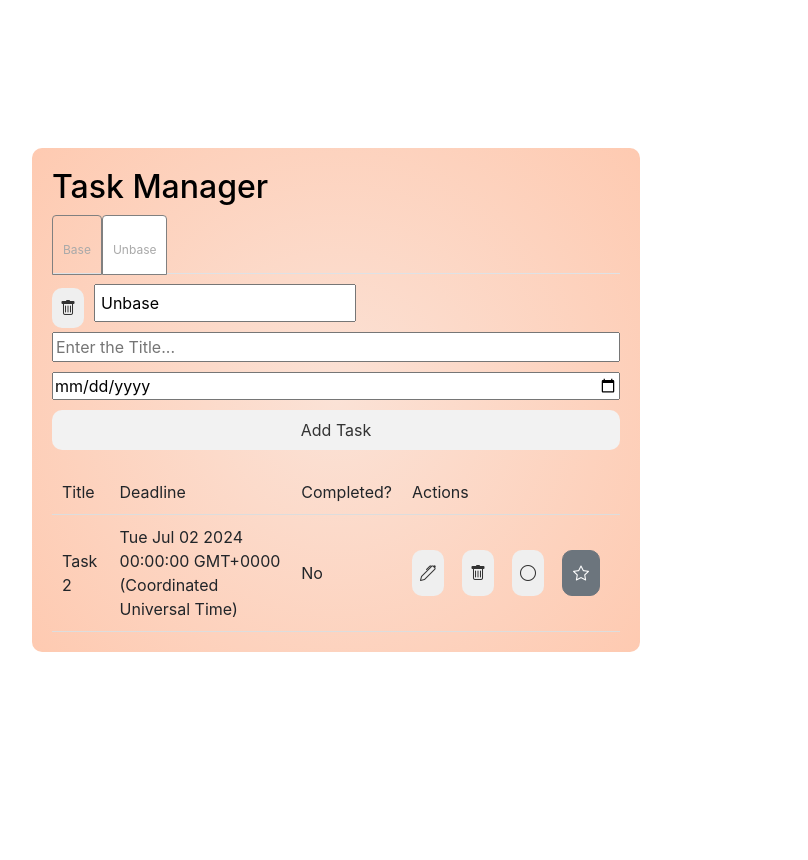
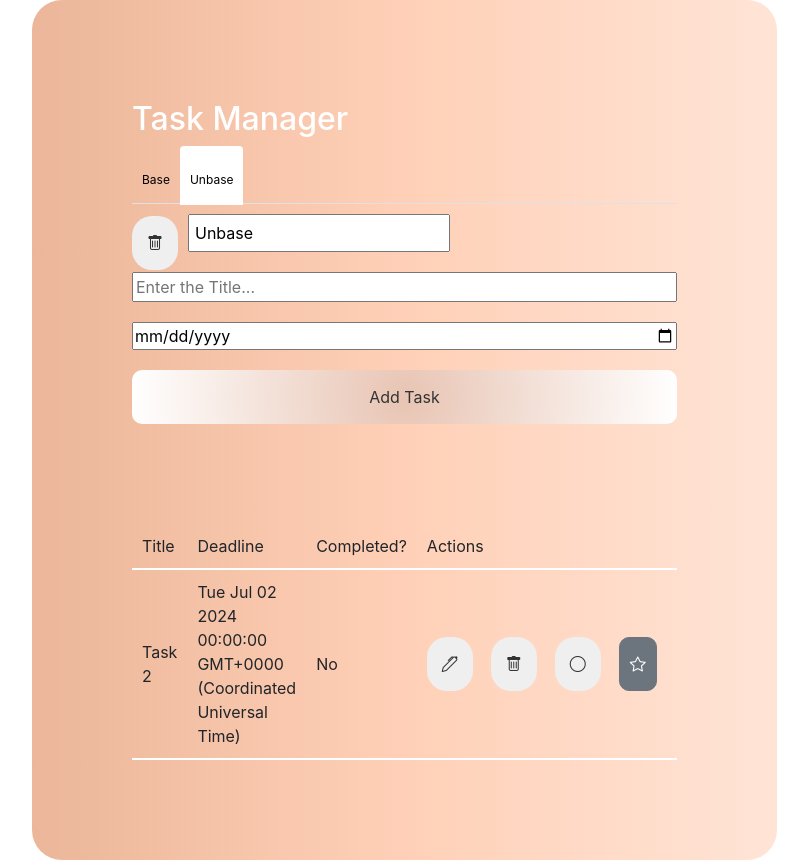
Before and after one commit to felifau/todolistfrontend, a Vue app: page / in a window 1280 px wide. Shown: the whole page, without its empty margins (0-808 px from the left). Before the commit the page ends 800 px from the top, so only its background shows below. Built offline with nearby package versions, Linux system fonts and the light colour scheme; no server answers.

Commit message:
Css und Anpassungen für Edit Task

```diff
--- a/src/App.vue
+++ b/src/App.vue
@@ -1,6 +1,6 @@
 <template>
   <DefaultBackground>
-    <h2 style="color: black">Task Manager</h2>
+    <h2 style="color: white">Task Manager</h2>
 
     <div>
       <ul class="nav nav-tabs" role="tablist">
@@ -9,8 +9,8 @@
                   :class="{ 'active': index === activeTab }"
                   @click="activeTab = index"
                   :aria-labelledby="'tab-' + index"
-                  style="font-size: 1.6em; color: gray; border: 1px solid gray; padding: 10px;">
-            <span style="font-size: 12px; color: darkgrey;">{{ list.title }}</span>
+                  style="font-size: 1.6em; color: black; border: 1px gray; padding: 10px;">
+            <span style="font-size: 12px; color: black;">{{ list.title }}</span>
           </button>
         </li>
       </ul>
@@ -233,12 +233,12 @@ export default defineComponent({
 <style scoped>
 form {
   display: flex;
-  flex-direction: column;
-  margin-bottom: 20px;
+  flex-direction:column  ;
+  margin-bottom: 100px;
 }
 
 input {
-  margin-bottom: 10px;
+  margin-bottom: 20px;
 }
 
 table {
@@ -250,7 +250,7 @@ table {
 th,
 td {
   padding: 10px;
-  text-align: left;
+  text-align: center;
   border-bottom: 1px solid #ddd;
 }
 
--- a/src/components/DefaultBackground.vue
+++ b/src/components/DefaultBackground.vue
@@ -6,9 +6,9 @@
 
 <style scoped>
 #background {
-  background: rgb(251,226,214);
-  background: radial-gradient(circle, rgba(251,226,214,1) 0%, rgba(254,202,177,1) 100%);
-  border-radius: 10px;
-  padding: 20px;
+  background: rgb(235,182,153);
+  background: linear-gradient(90deg, rgba(235,182,153,1) 0%, rgba(255,208,183,1) 50%, rgba(255,228,214,1) 100%);
+  border-radius: 30px;
+  padding: 100px;
 }
 </style>
--- a/src/components/DefaultButton.vue
+++ b/src/components/DefaultButton.vue
@@ -25,8 +25,8 @@ export default defineComponent ({
 
 <style scoped>
 button {
-  border-radius: 10px;
-  padding: 8px;
+  border-radius: 20px;
+  padding: 15px;
   border: lemonchiffon;
   cursor: pointer;
   color: #333333;
@@ -37,7 +37,8 @@ button {
 }
 
 button:hover {
-  background-color: lemonchiffon;
+  background: rgb(249,207,178);
+  background: radial-gradient(circle, rgba(249,207,178,1) 0%, rgba(255,255,255,1) 100%);
   color: #333333;
 }
 
@@ -47,7 +48,8 @@ button:hover {
 button.disabled {
   border-radius: 10px;
   cursor: pointer;
-  background-color: #f2f2f2;
+  background: rgb(232,196,179);
+  background: radial-gradient(circle, rgba(232,196,179,1) 0%, rgba(255,255,255,1) 100%);
   color: #333333;
 }
 button.disabled:hover {
--- a/src/components/EditTaskModal.vue
+++ b/src/components/EditTaskModal.vue
@@ -11,12 +11,6 @@
 
         <label for="details">Details</label>
         <textarea id="details" v-model="editableTask.details"></textarea>
-
-        <label>
-          <input type="checkbox" v-model="editableTask.completed" />
-          Completed
-        </label>
-
         <button type="submit">Update Task</button>
         <button type="button" @click="closeModal">Cancel</button>
       </form>
@@ -83,7 +77,8 @@ export default defineComponent({
 }
 
 .modal-content {
-  background: white;
+  background: rgb(251,226,214);
+  background: radial-gradient(circle, rgba(251,226,214,0.6895133053221288) 0%, rgba(254,202,177,0.8603816526610644) 100%);
   padding: 20px;
   border-radius: 8px;
   box-shadow: 0 2px 10px rgba(0, 0, 0, 0.1);
@@ -93,7 +88,7 @@ export default defineComponent({
 
 label {
   display: block;
-  margin-bottom: 5px;
+  margin-bottom: 10px;
 }
 
 input,
@@ -114,12 +109,14 @@ button {
 }
 
 button[type='submit'] {
-  background-color: #28a745;
+  background: rgb(39,60,5);
+  background: linear-gradient(0deg, rgba(39,60,5,1) 0%, rgba(41,228,84,1) 100%);
   color: white;
 }
 
 button[type='button'] {
-  background-color: #dc3545;
+  background: rgb(60,5,5);
+  background: linear-gradient(0deg, rgba(60,5,5,1) 0%, rgba(253,45,45,1) 100%);
   color: white;
 }
 </style>
--- a/src/components/Table.vue
+++ b/src/components/Table.vue
@@ -93,7 +93,7 @@ th,
 td {
   padding: 10px;
   text-align: left;
-  border-bottom: 1px solid #ddd;
+  border-bottom: 2px solid #FFFFFF;
 }
 
 .action-buttons {
```
